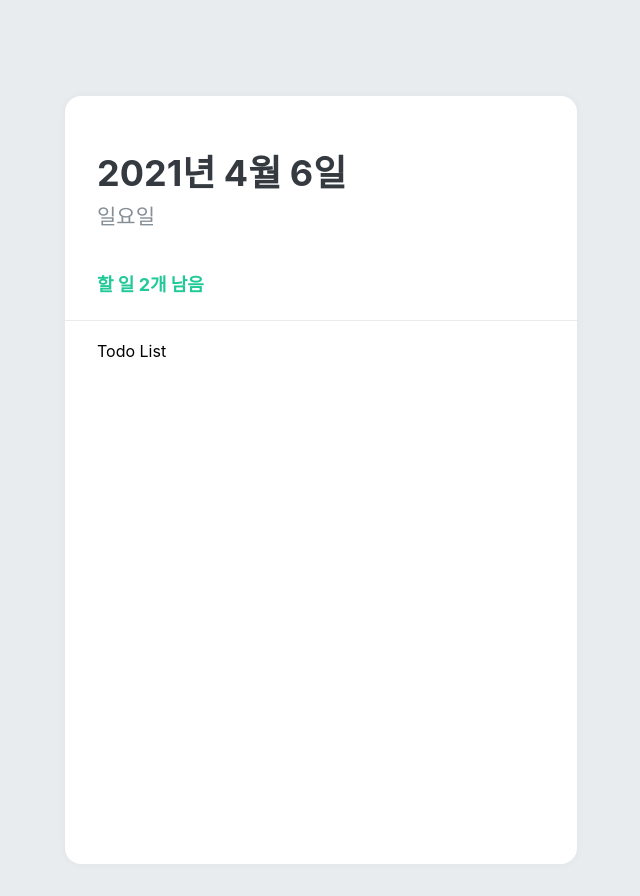
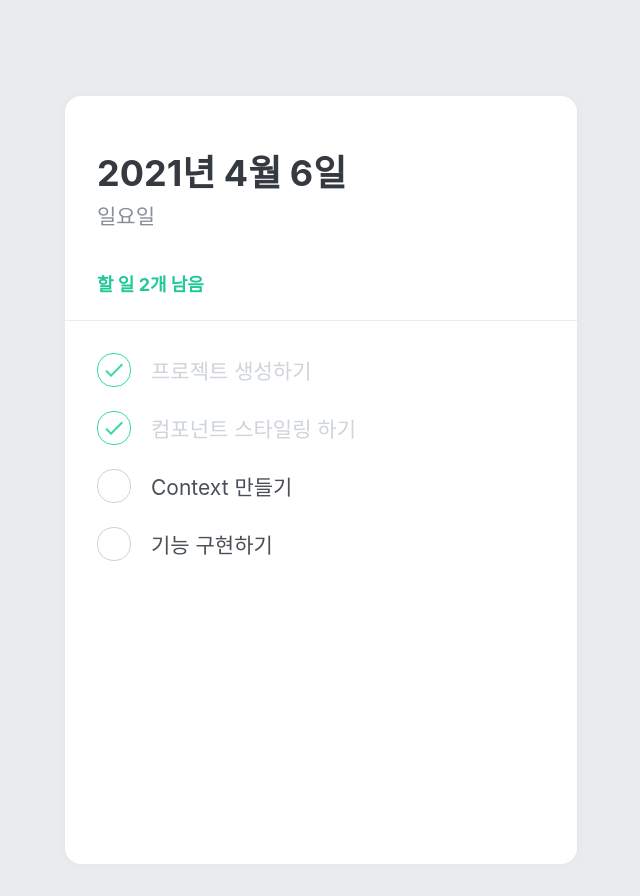
Before and after one commit to jonalong/react_study, a React (Create React App) app in the folder todo/: page / in a window 1280 px wide. Shown: the whole page, without its empty margins (319-959 px from the left). Built offline with nearby package versions, Linux system fonts and the light colour scheme.

Commit message:
todo list item update

```diff
--- /dev/null
+++ b/todo/src/components/TodoItem.js
@@ -0,0 +1,70 @@
+import React from 'react';
+import styled, { css } from 'styled-components';
+import { MdDone, MdDelete } from 'react-icons/md';
+
+const Remove = styled.div`
+  opacity: 0;
+  display: flex;
+  align-items: center;
+  justify-content: center;
+  color: #dee2e6;
+  font-size: 24px;
+  cursor: pointer;
+  &:hover {
+    color: #ff6b6b;
+  }
+`;
+const CheckCircle = styled.div`
+  width: 32px;
+  height: 32px;
+  border-radius: 16px;
+  border: 1px solid #ced4da;
+  font-size: 24px;
+  display: flex;
+  align-items: center;
+  justify-content: center;
+  margin-right: 20px;
+  cursor: pointer;
+  ${props =>
+    props.done &&
+    css`
+      border: 1px solid #38d9a9;
+      color: #38d9a9;
+  `}
+`;
+const Text = styled.div`
+  flex: 1;
+  font-size: 21px;
+  color: #495057;
+  ${props =>
+    props.done &&
+    css`
+      color: #ced4da;
+  `}
+`;
+const TodoItemBlock = styled.div`
+  display: flex;
+  align-items: center;
+  padding-top: 12px;
+  padding-bottom: 12px;
+  &:hover
+  {
+    ${Remove} {
+      opacity: 1;
+    }
+  }
+`;
+
+function TodoItem({ id, done, text }) {
+  return (
+    <TodoItemBlock>
+      <CheckCircle done={done}>{done && <MdDone/>}</CheckCircle>
+      <Text done={done}>{text}</Text>
+      <Remove>
+        <MdDelete/>
+      </Remove>
+    </TodoItemBlock>
+  )
+}
+
+export default TodoItem
--- a/todo/src/components/TodoList.js
+++ b/todo/src/components/TodoList.js
@@ -1,5 +1,6 @@
 import React from 'react'
 import styled from 'styled-components';
+import TodoItem from './TodoItem';
 
 const TodoListBlock = styled.div`
   flex: 1;
@@ -10,7 +11,12 @@
 
 function TodoList() {
   return (
-    <TodoListBlock>Todo List</TodoListBlock>
+    <TodoListBlock>
+      <TodoItem text="프로젝트 생성하기" done={true}/>
+      <TodoItem text="컴포넌트 스타일링 하기" done={true}/>
+      <TodoItem text="Context 만들기" done={false}/>
+      <TodoItem text="기능 구현하기" done={false}/>
+    </TodoListBlock>
   )
 }
 
```
